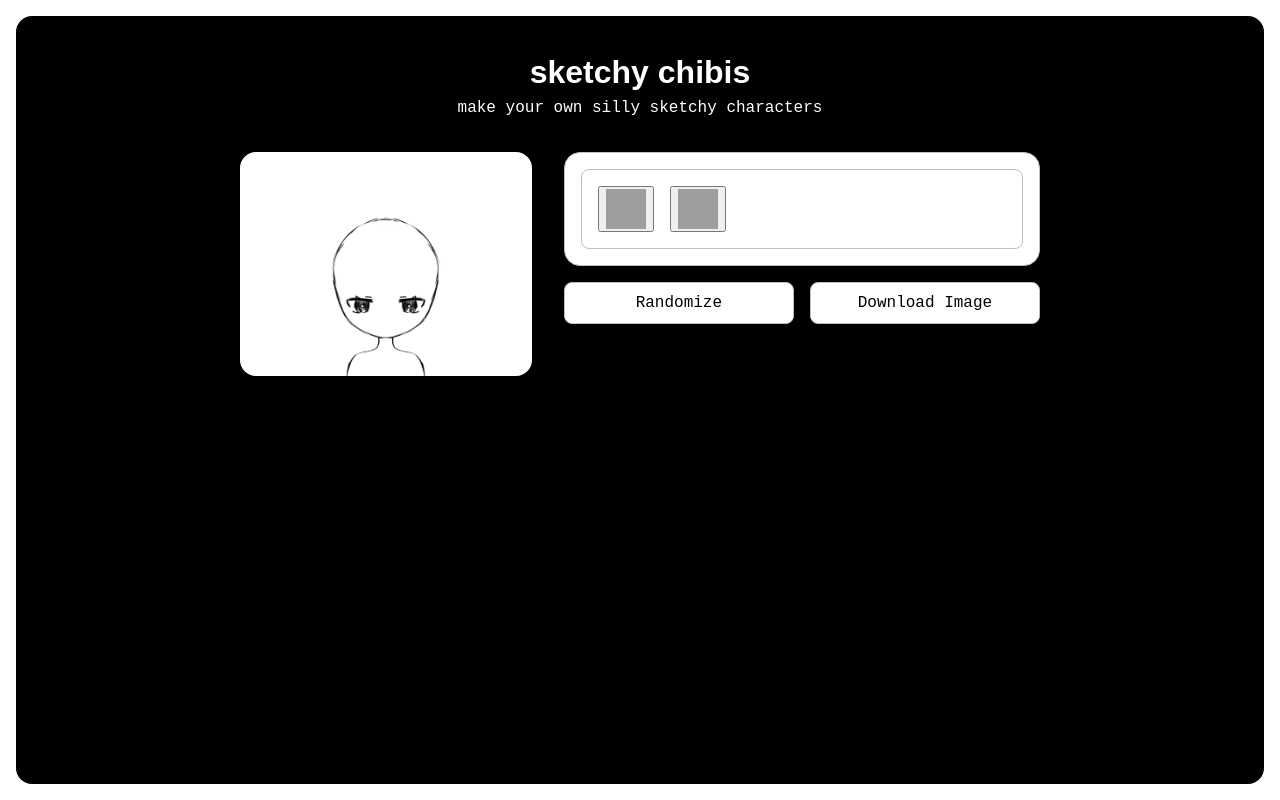
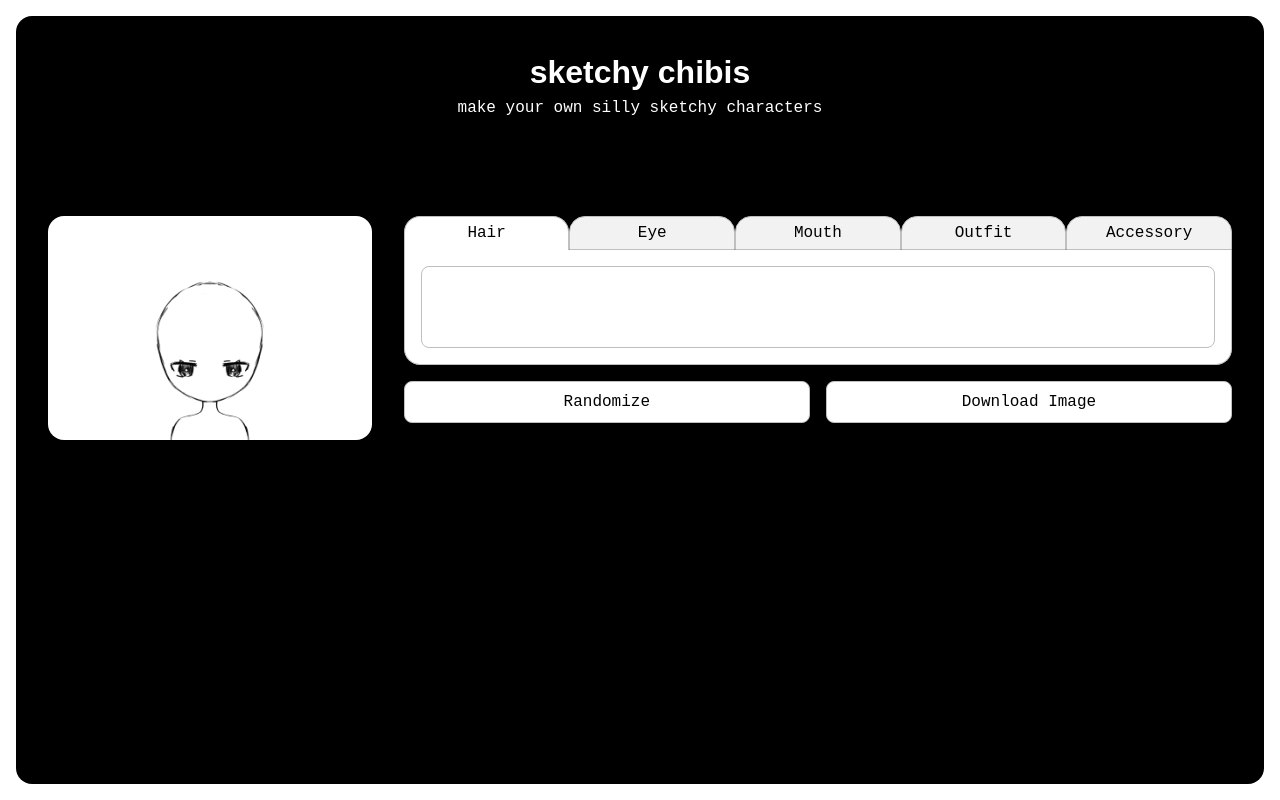
Before and after one commit to cryptofox17/silly-chibis, a React (Vite) app: page / in a window 1280 px wide. Built offline with nearby package versions, Linux system fonts and the light colour scheme; grey boxes are pictures that could not be loaded.

Commit message:
tabs implemented successfully

```diff
--- a/src/App.css
+++ b/src/App.css
@@ -70,14 +70,14 @@ h1 {
 }
 
 	.character-studio {
-		margin: 2em auto;
+		margin: 6em auto;
 		width: 100%;
 		height: 100%;
 		display: flex;
 		justify-content: center;
 		gap: 2em;
 		flex-wrap: wrap;
-		max-width: 800px;
+		max-width: 1200px;
 	}
 
 	.character-preview {
@@ -105,14 +105,15 @@ h1 {
 	}
 
 	.actions {
-		flex-grow: 3;
+		flex-grow: 4;
 	}
 
 	.features-list-wrapper {
 		padding: 1em;
 		background: #ffffff;
-		border-radius: 1em;
+		border-radius: 0  0 1em 1em;
 		border: 1px solid #BFBFBF;
+        border-top: 0;
 		height: 100%;
 	}
 
@@ -123,9 +124,13 @@ h1 {
 		border-radius: 0.5em;
 		padding: 1em;
 		display: flex;
+	}
+
+	.tab {
+		display: flex;
 		gap: 1em;
-		flex-wrap: wrap;
 	}
+
 	.actions-container {
 		margin-top: 1em;
 		display: flex;
@@ -140,3 +145,32 @@ h1 {
 		border: 1px solid #BFBFBF;
 		width: 100%;
 	}
+
+
+	/* Tabs */
+
+	ul {
+		padding: 0;
+		text-decoration: none;
+		list-style-type: none;
+		display: flex;
+		flex-wrap: wrap;
+		gap: 0;
+		color: #000000;
+	  }
+
+	  li {
+		padding: 0.25em 1em;
+		background: #F3F2F2;
+		width: 100%;
+		cursor: pointer;
+		border-radius: 1em 1em 0 0;
+		border: 1px solid #BFBFBF;
+		flex-grow: 1;
+		flex-basis: 0;
+	  }
+
+	  .tab-active {
+		background: #ffffff;
+		border-bottom: 0;
+	  }
--- a/src/App.jsx
+++ b/src/App.jsx
@@ -1,9 +1,8 @@
 import { useState } from 'react'
 import './App.css'
 
-// components
+import face from './assets/character_pics/face.png'
 
-import face from './assets/character_pics/face.png'
 import eye1 from './assets/character_pics/eye1.png'
 import eye2 from './assets/character_pics/eye2.png'
 import teye2 from './assets/character_pics/teye2.png'
@@ -14,19 +13,73 @@ const eyes = [{ previewEye: eye1, thumbnailEye: teye1 }, { previewEye: eye2, thu
 
 const Title = () => {
   return (
-      <div class="text-container">
-          <h1>sketchy chibis</h1>
-          <p>make your own silly sketchy characters</p>
-      </div>
+    <div class="text-container">
+      <h1>sketchy chibis</h1>
+      <p>make your own silly sketchy characters</p>
+    </div>
   )
 }
 
+const tabHeaders = [
+  { label: "Hair", value: "hair" },
+  { label: "Eye", value: "eye" },
+  { label: "Mouth", value: "mouth" },
+  { label: "Outfit", value: "outfit" },
+  { label: "Accessory", value: "accessory" },
+];
+
+
+
+const Tabs = ({ activeTab, setActiveTab, selectedEye, setSelectedEye }) => {
+  return (
+    <div className="App">
+      <ul className="tabs-wrapper">
+
+        {tabHeaders.map((e) => (
+          <li onClick={() => setActiveTab(e.value)} className={ activeTab === e.value ? 'tab-active' : ''}> {e.label} </li>
+        ))}
+      </ul>
+
+      <div className="features-list-wrapper">
+        <div className="features-list">
+
+          <div className="tabs-content">
+            {activeTab === "hair" && (
+              <div className="tab">
+                <h1>hair</h1>
+              </div>
+            )}
+
+            {activeTab === "eye" && (
+              <div className="tab">
+                {eyes.map((eye) => {
+                  return <button> <img src={eye.thumbnailEye} alt="eye" onClick={() => setSelectedEye(eye.previewEye)} style={{ height: `40px`, width: `40px` }} /> </button>
+                })}
+              </div>
+            )}
+
+            {activeTab === "mouth" && (
+              <div className="tab">
+                <h1>mouth</h1>
+              </div>
+            )}
+          </div>
+
+        </div>
+      </div>
+
+
+    </div>
+  );
+}
+
+
+
 function App() {
+  const [activeTab, setActiveTab] = useState("hair");
   const [selectedEye, setSelectedEye] = useState(eye1)
-
   return (
     <>
-
       <div class="container">
 
         <Title />
@@ -42,19 +95,8 @@ function App() {
 
             <div class="asset-selection-panel">
 
-
               <div className="tabs-container">
-                {/* need to add here */}
-              </div>
-
-              <div className="features-list-wrapper">
-                <div className="features-list">
-
-                  {eyes.map((eye) => {
-                    return <button> <img src={eye.thumbnailEye} alt="eye" onClick={() => setSelectedEye(eye.previewEye)} style={{ height: `40px`, width: `40px` }} /> </button>
-                  })}
-
-                </div>
+                <Tabs activeTab={activeTab} setActiveTab={setActiveTab} selectedEye={selectedEye} setSelectedEye={setSelectedEye} />
               </div>
 
             </div>
```
Also changed, not shown: src/components/title.jsx (deleted, +0 -12 lines).
